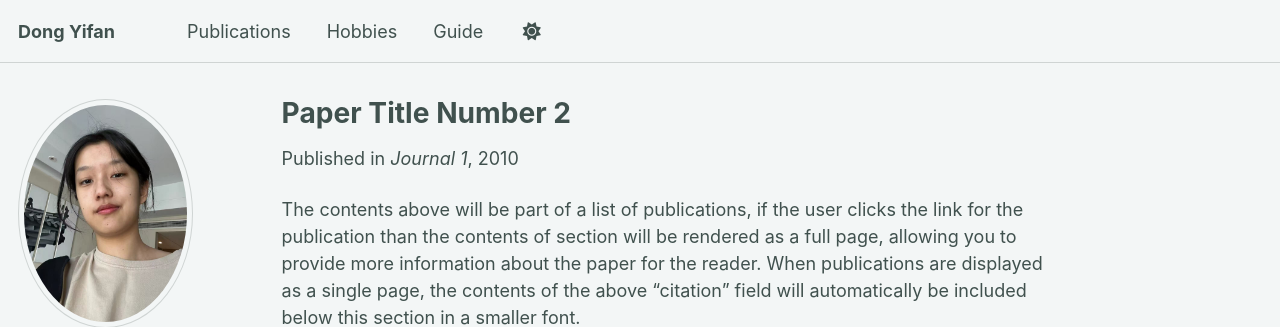
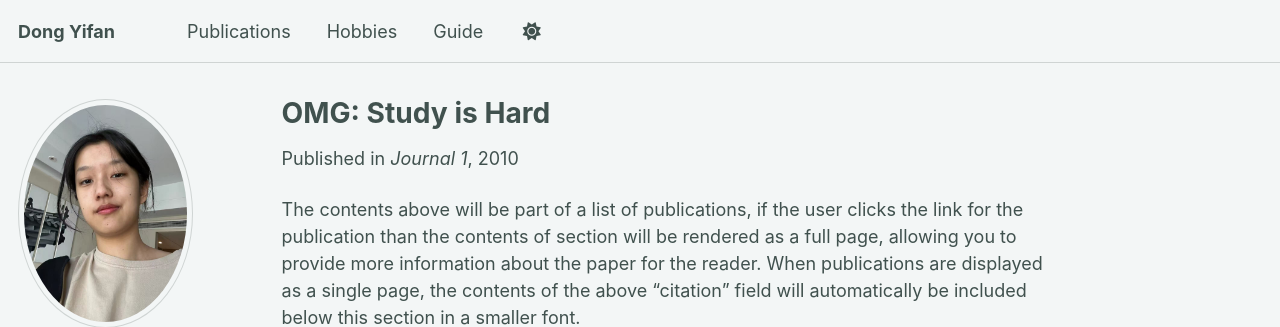
Before and after one commit to Dongdayeyeye/Dongdayeyeye.github.io, a Jekyll site: the page built from _publications/2010-10-01-paper-title-number-2.md, in a window 1280 px wide. Shown: the top 327 px of the page. Built offline with Jekyll 4.4.1, drawn with Linux system fonts in a browser that asks for light colours; a style sheet for code colours, icons or effects is not loaded.

Commit message:
Update 2010-10-01-paper-title-number-2.md

```diff
--- a/_publications/2010-10-01-paper-title-number-2.md
+++ b/_publications/2010-10-01-paper-title-number-2.md
@@ -1,5 +1,5 @@
 ---
-title: "Paper Title Number 2"
+title: "OMG: Study is Hard"
 collection: publications
 category: manuscripts
 permalink: /publication/2010-10-01-paper-title-number-2
```
